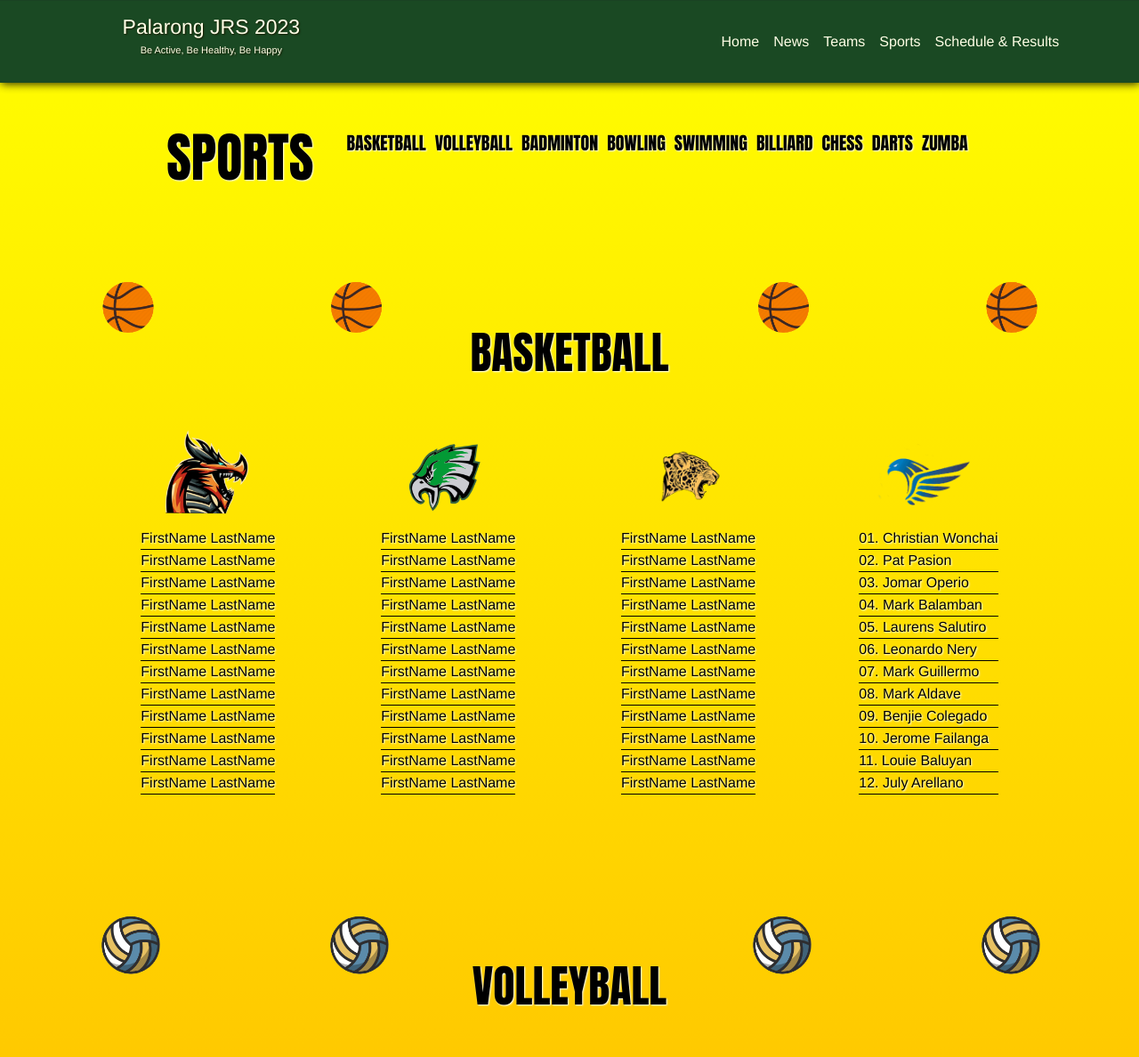
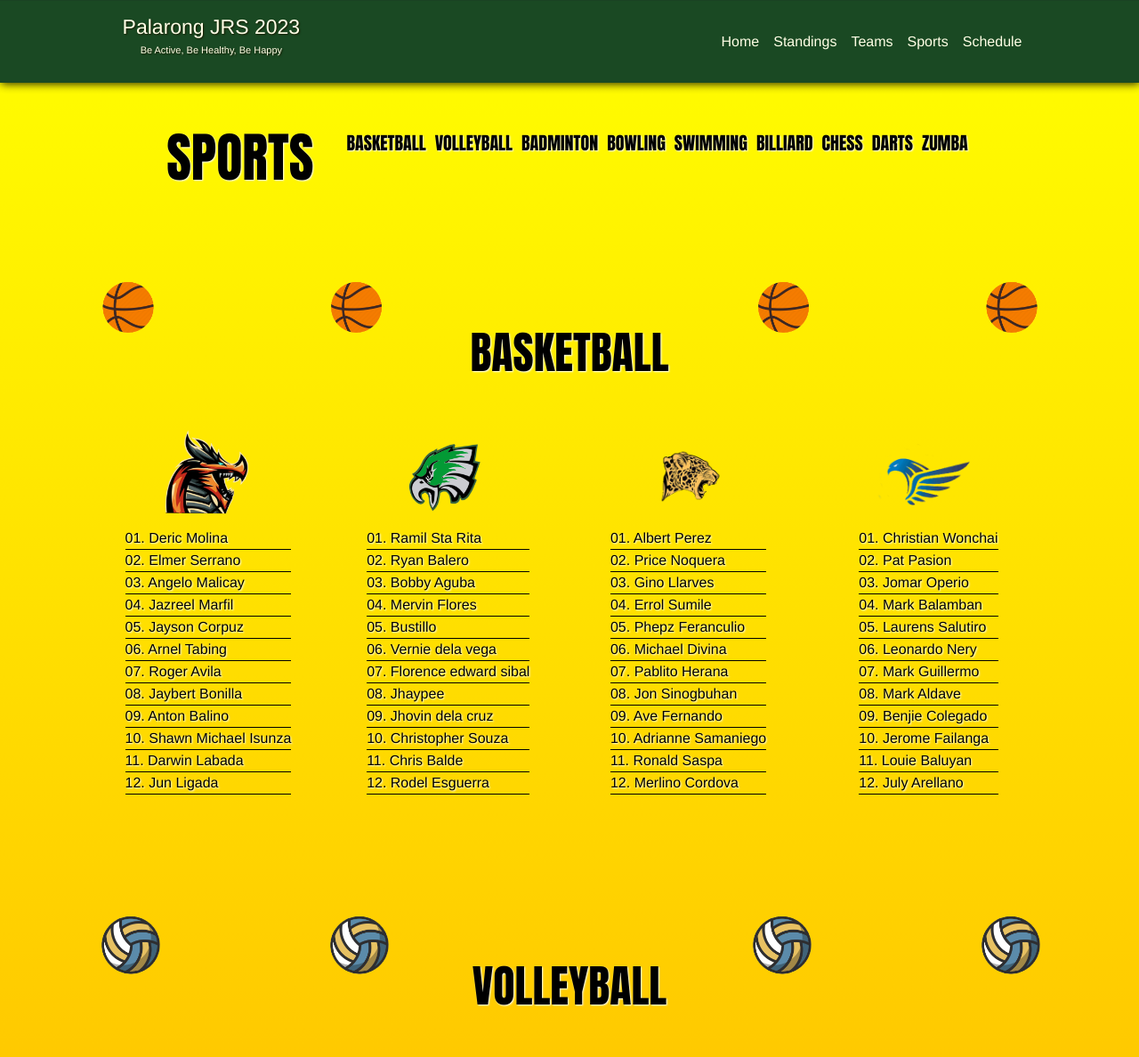
Before and after one commit to ShawnMichaelisunza/Sport-Fest, a PHP site: page /sports.php in a window 1280 px wide. Shown: the top 1188 px of the page at 89% size. Run offline with PHP 8.4, Linux system fonts and the light colour scheme.

Commit message:
Update file

```diff
--- a/navbar/header.php
+++ b/navbar/header.php
@@ -24,7 +24,7 @@
           <a class="nav-link " aria-current="page" href="index.php">Home</a>
         </li>
         <li class="nav-item" id="nav-btn">
-          <a class="nav-link" href="#">News</a>
+          <a class="nav-link" href="news.php">Standings</a>
         </li>
         <li class="nav-item" id="nav-btn">
           <a class="nav-link" href="teams.php">Teams</a>
@@ -33,7 +33,7 @@
           <a class="nav-link " href="sports.php">Sports</a>
         </li>
         <li class="nav-item" id="nav-btn">
-          <a class="nav-link" href="schedule_gitresult.php">Schedule & Results</a>
+          <a class="nav-link" href="schedule_result.php">Schedule</a>
         </li>
       </ul>
     </div>
--- a/schedule_result.php
+++ b/schedule_result.php
@@ -300,7 +300,7 @@
         </div>
     </div>
     <br>
-
+    <br>
 </div>
 </div>
 <?php include('navbar/footer.php')?>
--- a/sports.php
+++ b/sports.php
@@ -49,54 +49,54 @@
         <div class="lg-plrs">
         <img src="image-palaro/logo2.png" alt="...">
         <ul class="b1-ball">
-          <li>FirstName LastName</li>
-          <li>FirstName LastName</li>
-          <li>FirstName LastName</li>
-          <li>FirstName LastName</li>
-          <li>FirstName LastName</li>
-          <li>FirstName LastName</li>
-          <li>FirstName LastName</li>
-          <li>FirstName LastName</li>
-          <li>FirstName LastName</li>
-          <li>FirstName LastName</li>
-          <li>FirstName LastName</li>
-          <li>FirstName LastName</li>
+          <li>01. Deric Molina</li>
+          <li>02. Elmer Serrano</li>
+          <li>03. Angelo Malicay</li>
+          <li>04. Jazreel Marfil</li>
+          <li>05. Jayson Corpuz</li>
+          <li>06. Arnel Tabing</li>
+          <li>07. Roger Avila</li>
+          <li>08. Jaybert Bonilla</li>
+          <li>09. Anton Balino</li>
+          <li>10. Shawn Michael Isunza</li>
+          <li>11. Darwin Labada</li>
+          <li>12. Jun Ligada</li>
         </ul>
         </div>
 
         <div class="lg-plrs">
         <img src="image-palaro/logo3.png"  alt="...">
         <ul class="b1-ball">
-          <li>FirstName LastName</li>
-          <li>FirstName LastName</li>
-          <li>FirstName LastName</li>
-          <li>FirstName LastName</li>
-          <li>FirstName LastName</li>
-          <li>FirstName LastName</li>
-          <li>FirstName LastName</li>
-          <li>FirstName LastName</li>
-          <li>FirstName LastName</li>
-          <li>FirstName LastName</li>
-          <li>FirstName LastName</li>
-          <li>FirstName LastName</li>
+          <li>01. Ramil Sta Rita</li>
+          <li>02. Ryan Balero</li>
+          <li>03. Bobby Aguba</li>
+          <li>04. Mervin Flores</li>
+          <li>05. Bustillo </li>
+          <li>06. Vernie dela vega</li>
+          <li>07. Florence edward sibal</li>
+          <li>08. Jhaypee</li>
+          <li>09. Jhovin dela cruz</li>
+          <li>10. Christopher Souza</li>
+          <li>11. Chris Balde</li>
+          <li>12. Rodel Esguerra</li>
         </ul>
         </div>
 
         <div class="lg-plrs">
         <img src="image-palaro/logo5.png" alt="...">
         <ul class="b1-ball">
-          <li>FirstName LastName</li>
-          <li>FirstName LastName</li>
-          <li>FirstName LastName</li>
-          <li>FirstName LastName</li>
-          <li>FirstName LastName</li>
-          <li>FirstName LastName</li>
-          <li>FirstName LastName</li>
-          <li>FirstName LastName</li>
-          <li>FirstName LastName</li>
-          <li>FirstName LastName</li>
-          <li>FirstName LastName</li>
-          <li>FirstName LastName</li>
+          <li>01. Albert Perez</li>
+          <li>02. Price Noquera</li>
+          <li>03. Gino Llarves</li>
+          <li>04. Errol Sumile</li>
+          <li>05. Phepz Feranculio</li>
+          <li>06. Michael Divina</li>
+          <li>07. Pablito Herana</li>
+          <li>08. Jon Sinogbuhan</li>
+          <li>09. Ave Fernando</li>
+          <li>10. Adrianne Samaniego</li>
+          <li>11. Ronald Saspa</li>
+          <li>12. Merlino Cordova</li>
         </ul>
         </div>
 
--- a/styles.css
+++ b/styles.css
@@ -204,7 +204,7 @@
 /* Cards */
 .cards{
     display: flex;
-    background: linear-gradient(to right,rgb(0, 0, 255),rgb(0, 255, 0),rgb(255, 255, 0),rgb(255, 0, 0));
+    background: linear-gradient(to right rgb(255, 0, 0),rgb(255, 255, 0),rgb(0, 0, 255),#023627);
     justify-content: center;
     align-items: center;
 }
@@ -618,4 +618,8 @@
     .c-m-4 img{
         width: 80% ;
     }
+    .card a{
+        font-size: 10px;
+        flex: 100%;
+    }
  }
```
Also changed, not shown: styles-1.css (+49 -4 lines), teams.php (+5 -7 lines).
